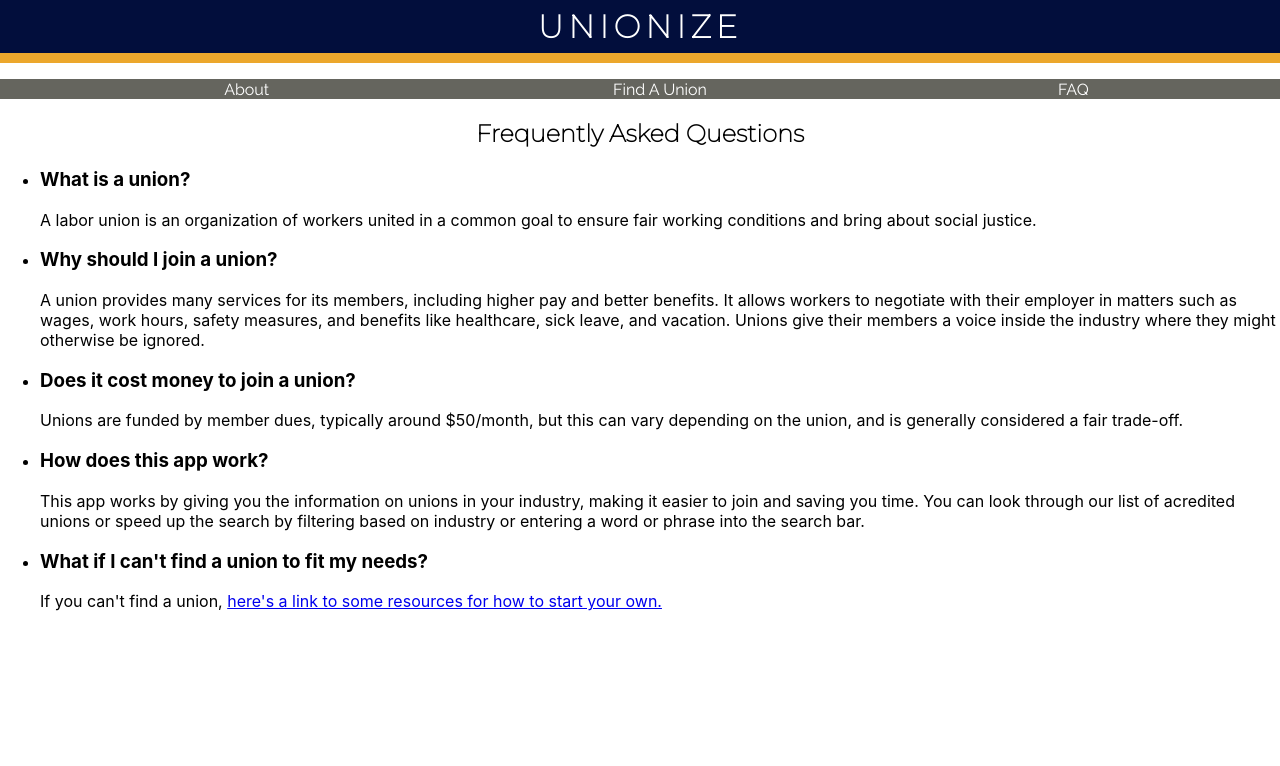
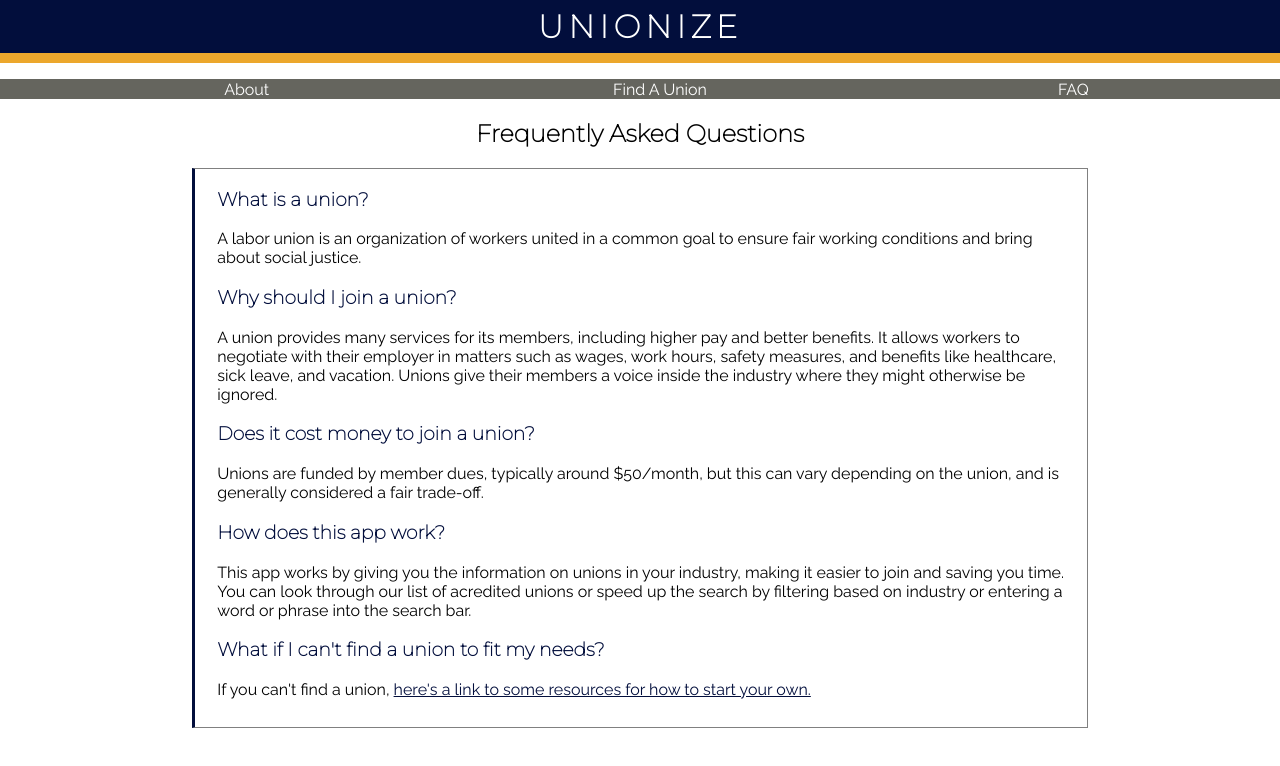
Before and after one commit to alannabouloy/unionize-app, a React (Create React App) app: page /questions in a window 1280 px wide. Shown: the top 766 px of the page. Built offline with nearby package versions, Linux system fonts and the light colour scheme; no server answers.

Commit message:
styled FAQ Page

```diff
--- a/src/components/QuestionSection/QuestionSection.css
+++ b/src/components/QuestionSection/QuestionSection.css
@@ -0,0 +1,19 @@
+.question-section {
+    width: 70vw;
+    height: 70vh;
+    margin: auto;
+    overflow: scroll;
+    border: solid gray 1px;
+    border-left: solid #020E3C 3px;
+}
+
+.questions li{
+    list-style: none;
+    width: 95%;
+    margin: auto;
+}
+
+.questions {
+    width: 100%;
+    padding: 0px;
+}
--- a/src/components/QuestionTab/QuestionTab.css
+++ b/src/components/QuestionTab/QuestionTab.css
@@ -0,0 +1,16 @@
+.question h3 {
+    font-family: 'Montserrat', sans-serif;
+    color: #020E3C;
+}
+
+.question p {
+    font-family: 'Raleway', sans-serif;
+}
+
+.question a {
+    color:#020E3C;
+}
+
+.question a:hover, .question a:visited {
+    color: #B80018;
+}
```
